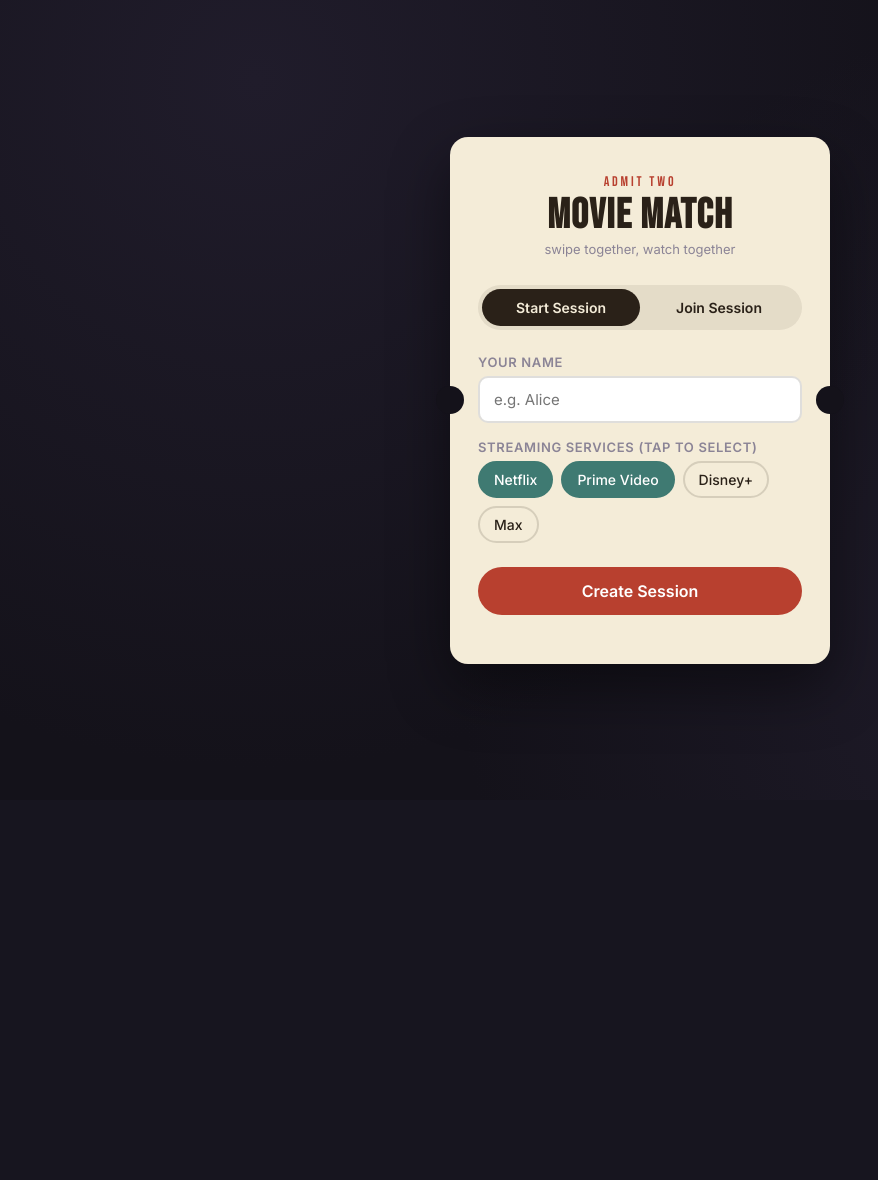
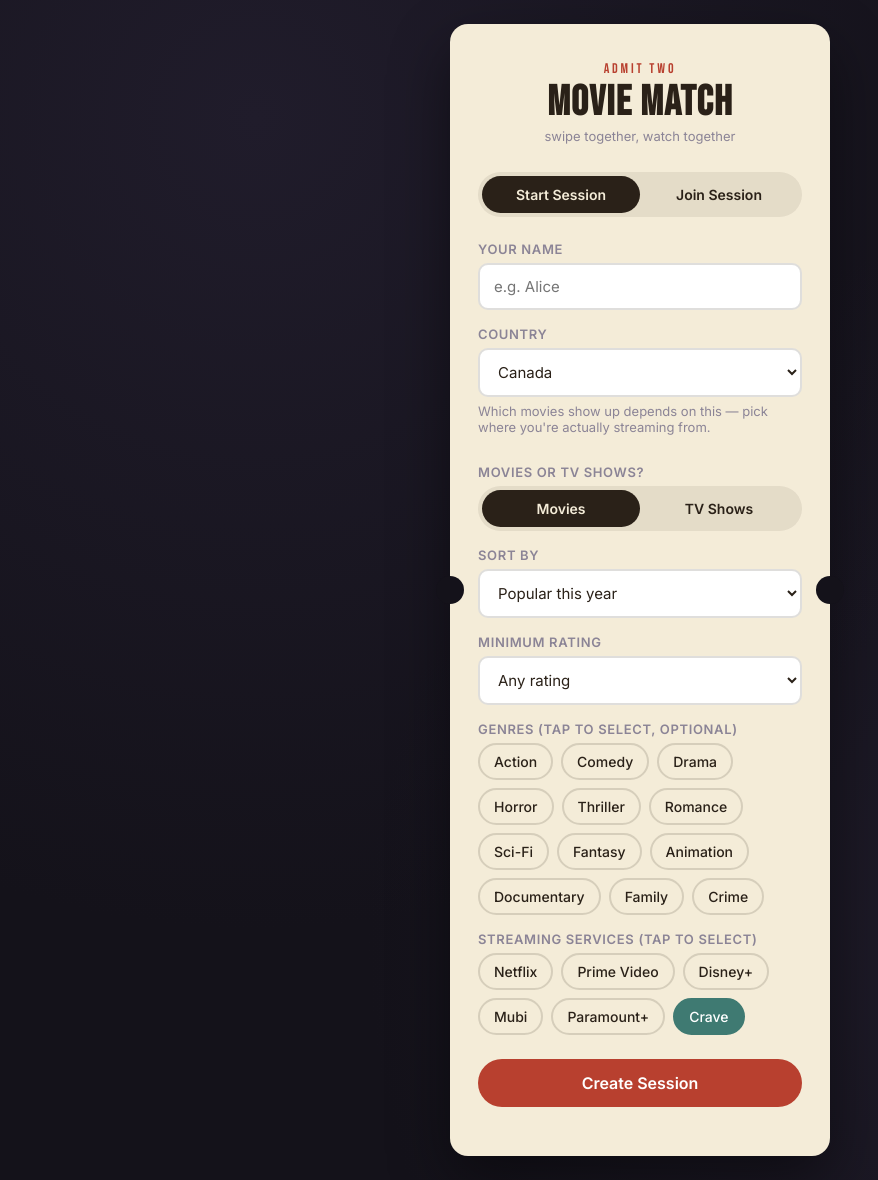
Before and after one commit to Chrislyb34r/movie-night, a FastAPI app: page / in a window 1280 px wide. Shown: the whole page, without its empty margins (0-878 px from the left). Before the commit the page ends 675 px from the top, so only its background shows below. Run offline with FastAPI, Linux system fonts and the light colour scheme.

Commit message:
Add genre/rating filters, movie-vs-TV toggle, Mubi & Paramount+, fix session code casing bug, auto-dismiss match popup, update README and add license

```diff
--- a/app.py
+++ b/app.py
@@ -43,16 +43,40 @@
 
 
 @app.post("/session/create", response_model=SessionCreateResponse)
-def create_session(services: str = "netflix,prime"):
+def create_session(
+    services: str = "crave",
+    country: str = "us",
+    order_by: str = "popularity_1year",
+    show_type: str = "movie",
+    genres: str = "",
+    min_rating: float | None = None,
+):
     """
     Creates a new shared session and pre-loads it with movies from
-    the given streaming services (comma-separated, e.g. "netflix,prime").
+    the given streaming services (comma-separated, e.g. "netflix,prime")
+    available in the given country (ISO 3166-1 alpha-2 code, e.g. "ca"),
+    ranked by the given order_by value (see movie_api.fetch_movies).
+
+    show_type: "movie" or "series"
+    genres: comma-separated genre ids (e.g. "action,comedy"), or "" for any
+    min_rating: minimum rating out of 10 (e.g. 7 for "7+"), or None for any
     """
-    session_id = str(uuid.uuid4())[:8]  # short, shareable code
+    # Session codes are lowercase hex — normalizing here means it doesn't
+    # matter if a code somehow gets typed/pasted in a different case later.
+    session_id = str(uuid.uuid4())[:8].lower()
     database.create_session(session_id)
 
-    service_list = [s.strip() for s in services.split(",")]
-    movies = movie_api.fetch_movies(service_list)
+    service_list = [s.strip() for s in services.split(",") if s.strip()]
+    genre_list = [g.strip() for g in genres.split(",") if g.strip()]
+
+    movies = movie_api.fetch_movies(
+        service_list,
+        country=country,
+        order_by=order_by,
+        show_type=show_type,
+        genres=genre_list,
+        min_rating=min_rating,
+    )
 
     for movie in movies:
         database.add_movie(
@@ -62,6 +86,8 @@
             overview=movie["overview"],
             poster_url=movie["poster_url"],
             streaming_service=movie["streaming_service"],
+            rating=movie.get("rating"),
+            genres=movie.get("genres", ""),
         )
 
     return SessionCreateResponse(session_id=session_id)
@@ -72,6 +98,8 @@
     """
     Returns the next movie this user hasn't swiped on yet.
     """
+    session_id = session_id.lower()
+
     if not database.session_exists(session_id):
         raise HTTPException(status_code=404, detail="Session not found")
 
@@ -88,6 +116,8 @@
     Records a swipe. If this makes 2 different people swipe right
     on the same movie, it's a match.
     """
+    session_id = session_id.lower()
+
     if not database.session_exists(session_id):
         raise HTTPException(status_code=404, detail="Session not found")
 
@@ -114,6 +144,8 @@
     Returns all movies matched so far in this session.
     The frontend polls this periodically to show match popups.
     """
+    session_id = session_id.lower()
+
     if not database.session_exists(session_id):
         raise HTTPException(status_code=404, detail="Session not found")
 
--- a/static/style.css
+++ b/static/style.css
@@ -133,6 +133,22 @@
   border-color: var(--color-accent-red);
 }
 
+.select-input {
+  width: 100%;
+  padding: 12px 14px;
+  border-radius: 10px;
+  border: 2px solid rgba(42, 33, 24, 0.15);
+  font-family: var(--font-body);
+  font-size: 15px;
+  background: #fff;
+  color: var(--color-card-text);
+}
+
+.select-input:focus {
+  outline: none;
+  border-color: var(--color-accent-red);
+}
+
 .service-options {
   display: flex;
   flex-wrap: wrap;
@@ -205,6 +221,13 @@
   font-size: 34px;
   line-height: 1.05;
   margin-bottom: 12px;
+}
+
+.movie-card .card-meta {
+  font-size: 13px;
+  font-weight: 600;
+  color: var(--color-accent-teal);
+  margin-bottom: 10px;
 }
 
 .movie-card p {
@@ -281,15 +304,19 @@
   position: fixed;
   inset: 0;
   background: rgba(20, 18, 26, 0.85);
-  display: none;
+  display: flex;
   align-items: center;
   justify-content: center;
   z-index: 100;
   padding: 24px;
+  opacity: 0;
+  pointer-events: none;
+  transition: opacity 0.3s ease;
 }
 
 .match-overlay.visible {
-  display: flex;
+  opacity: 1;
+  pointer-events: auto;
 }
 
 .match-modal {
@@ -312,8 +339,9 @@
 /* ---------- Session code display ---------- */
 
 .session-code {
-  font-family: var(--font-display);
-  font-size: 32px;
+  font-family: 'Courier New', monospace;
+  font-weight: 700;
+  font-size: 28px;
   letter-spacing: 0.1em;
   text-align: center;
   padding: 14px;
--- a/templates/setup.html
+++ b/templates/setup.html
@@ -27,12 +27,72 @@
 
       <div style="height: 16px;"></div>
 
+      <label for="create-country">Country</label>
+      <select id="create-country" class="select-input">
+        <option value="ca" selected>Canada</option>
+        <option value="us">United States</option>
+        <option value="gb">United Kingdom</option>
+        <option value="au">Australia</option>
+      </select>
+      <p class="hint" style="text-align: left; margin-top: 6px;">Which movies show up depends on this — pick where you're actually streaming from.</p>
+
+      <div style="height: 16px;"></div>
+
+      <label>Movies or TV shows?</label>
+      <div class="tab-toggle" style="margin-bottom: 0;">
+        <button type="button" id="show-type-movie-btn" class="active" onclick="setShowType('movie')">Movies</button>
+        <button type="button" id="show-type-series-btn" onclick="setShowType('series')">TV Shows</button>
+      </div>
+
+      <div style="height: 16px;"></div>
+
+      <label for="create-order-by">Sort by</label>
+      <select id="create-order-by" class="select-input">
+        <option value="popularity_1year" selected>Popular this year</option>
+        <option value="popularity_1month">Popular this month</option>
+        <option value="popularity_1week">Popular this week</option>
+        <option value="popularity_alltime">Popular all-time</option>
+      </select>
+
+      <div style="height: 16px;"></div>
+
+      <label for="create-rating">Minimum rating</label>
+      <select id="create-rating" class="select-input">
+        <option value="" selected>Any rating</option>
+        <option value="5">5+</option>
+        <option value="6">6+</option>
+        <option value="7">7+</option>
+        <option value="8">8+</option>
+      </select>
+
+      <div style="height: 16px;"></div>
+
+      <label>Genres (tap to select, optional)</label>
+      <div class="service-options" id="genre-options">
+        <div class="service-chip" data-genre="action">Action</div>
+        <div class="service-chip" data-genre="comedy">Comedy</div>
+        <div class="service-chip" data-genre="drama">Drama</div>
+        <div class="service-chip" data-genre="horror">Horror</div>
+        <div class="service-chip" data-genre="thriller">Thriller</div>
+        <div class="service-chip" data-genre="romance">Romance</div>
+        <div class="service-chip" data-genre="scifi">Sci-Fi</div>
+        <div class="service-chip" data-genre="fantasy">Fantasy</div>
+        <div class="service-chip" data-genre="animation">Animation</div>
+        <div class="service-chip" data-genre="documentary">Documentary</div>
+        <div class="service-chip" data-genre="family">Family</div>
+        <div class="service-chip" data-genre="crime">Crime</div>
+      </div>
+
+      <div style="height: 16px;"></div>
+
       <label>Streaming services (tap to select)</label>
       <div class="service-options" id="service-options">
-        <div class="service-chip selected" data-service="netflix">Netflix</div>
-        <div class="service-chip selected" data-service="prime">Prime Video</div>
+        <div class="service-chip" data-service="netflix">Netflix</div>
+        <div class="service-chip" data-service="prime">Prime Video</div>
         <div class="service-chip" data-service="disney">Disney+</div>
-        <div class="service-chip" data-service="hbo">Max</div>
+        <div class="service-chip" data-service="mubi">Mubi</div>
+        <div class="service-chip" data-service="paramount">Paramount+</div>
+        <div class="service-chip selected" data-service="crave">Crave</div>
       </div>
 
       <div style="height: 24px;"></div>
@@ -92,6 +152,7 @@
 
   <script>
     let createdSessionId = null;
+    let selectedShowType = 'movie';
 
     function showTab(name) {
       document.getElementById('tab-create').classList.toggle('active', name === 'create');
@@ -106,16 +167,25 @@
       document.getElementById('tab-join-btn').classList.toggle('active', name === 'join');
     }
 
+    function setShowType(type) {
+      selectedShowType = type;
+      document.getElementById('show-type-movie-btn').classList.toggle('active', type === 'movie');
+      document.getElementById('show-type-series-btn').classList.toggle('active', type === 'series');
+    }
+
     // If someone opened an invite link (e.g. ?join=a1b2c3d4), jump straight
     // to the Join tab with the code already filled in.
     const inviteCode = new URLSearchParams(window.location.search).get('join');
     if (inviteCode) {
       showTab('join');
-      document.getElementById('join-code').value = inviteCode;
+      document.getElementById('join-code').value = inviteCode.toLowerCase();
     }
 
-    // Toggle streaming service chips on/off when clicked
-    document.querySelectorAll('.service-chip').forEach(chip => {
+    // Toggle streaming service chips and genre chips on/off when clicked
+    document.querySelectorAll('#service-options .service-chip').forEach(chip => {
+      chip.addEventListener('click', () => chip.classList.toggle('selected'));
+    });
+    document.querySelectorAll('#genre-options .service-chip').forEach(chip => {
       chip.addEventListener('click', () => chip.classList.toggle('selected'));
     });
 
@@ -129,18 +199,31 @@
         return;
       }
 
-      const selectedServices = Array.from(document.querySelectorAll('.service-chip.selected'))
+      const selectedServices = Array.from(document.querySelectorAll('#service-options .service-chip.selected'))
         .map(chip => chip.dataset.service);
+
+      const selectedGenres = Array.from(document.querySelectorAll('#genre-options .service-chip.selected'))
+        .map(chip => chip.dataset.genre);
+
+      const country = document.getElementById('create-country').value;
+      const orderBy = document.getElementById('create-order-by').value;
+      const minRating = document.getElementById('create-rating').value;
 
       if (selectedServices.length === 0) {
         errorEl.textContent = 'Select at least one streaming service.';
         return;
       }
 
+      let url = `/session/create?services=${selectedServices.join(',')}&country=${country}&order_by=${orderBy}&show_type=${selectedShowType}`;
+      if (selectedGenres.length > 0) {
+        url += `&genres=${selectedGenres.join(',')}`;
+      }
+      if (minRating) {
+        url += `&min_rating=${minRating}`;
+      }
+
       try {
-        const response = await fetch(`/session/create?services=${selectedServices.join(',')}`, {
-          method: 'POST',
-        });
+        const response = await fetch(url, { method: 'POST' });
 
         if (!response.ok) throw new Error('Server error');
 
@@ -178,7 +261,9 @@
 
     function joinSession() {
       const name = document.getElementById('join-name').value.trim();
-      const code = document.getElementById('join-code').value.trim();
+      // Session codes are always lowercase — normalize here so it doesn't
+      // matter how the person typed or read the code.
+      const code = document.getElementById('join-code').value.trim().toLowerCase();
       const errorEl = document.getElementById('join-error');
       errorEl.textContent = '';
 
```
Also changed, not shown: database.py (+16 -4 lines), movie_api.py (+65 -9 lines), static/swipe.js (+19 -1 lines), templates/matches.html (+17 -8 lines), README.md, 2 other files.
